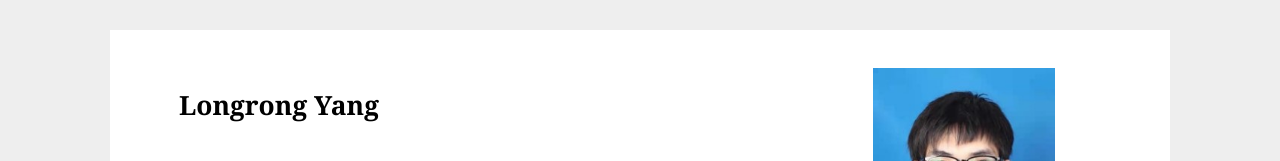
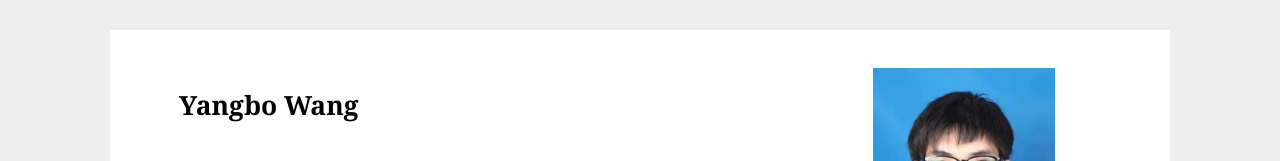
Before and after one commit to YangboWang/YangboWang.github.io, a plain HTML site: page index.html in a window 1280 px wide. Shown: the top 161 px of the page. Drawn offline with Linux system fonts and the light colour scheme.

Commit message:
Update index.html

```diff
--- a/index.html
+++ b/index.html
@@ -33,7 +33,7 @@
 		<tr>
 			<td width="75%">
 				<div id="toptitle">
-					<h1>Longrong Yang<h1>
+					<h1>Yangbo Wang<h1>
 				</div>
 
                 <h3>M. S. Student</h3>
```
